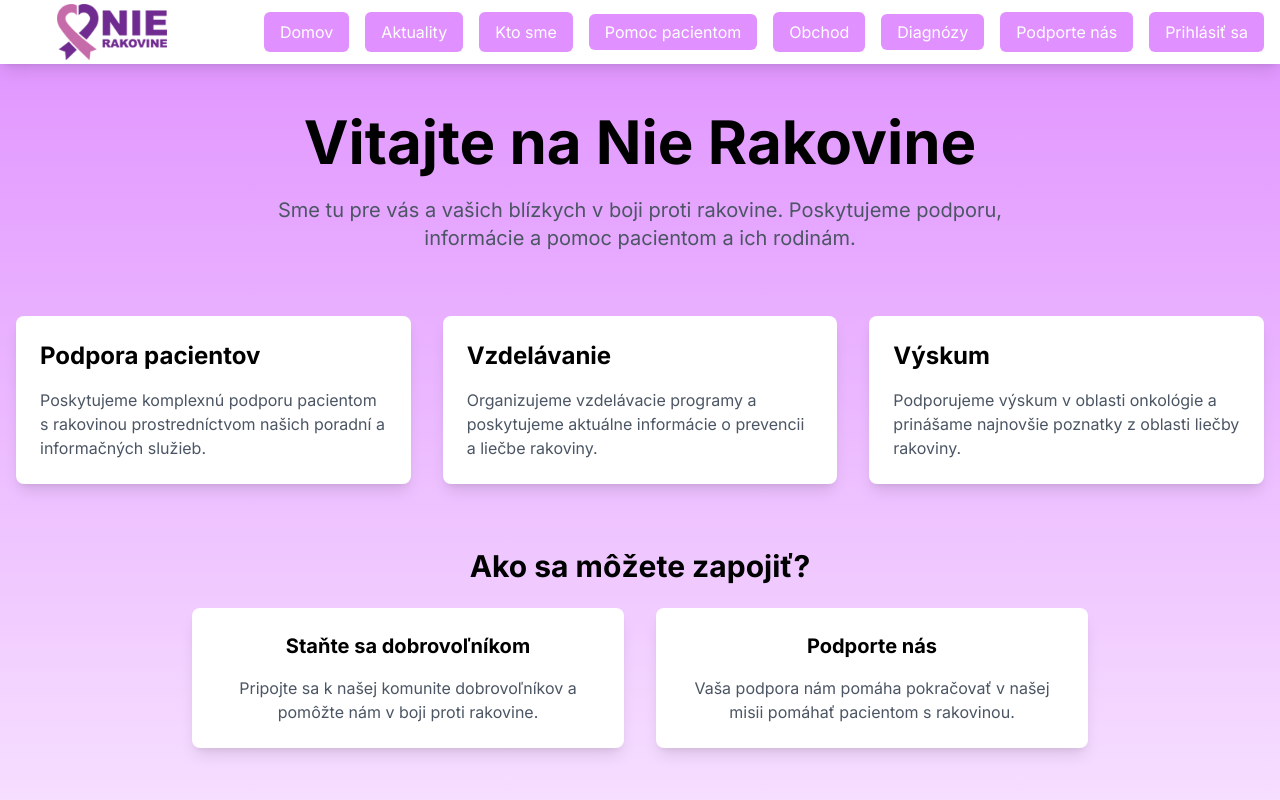
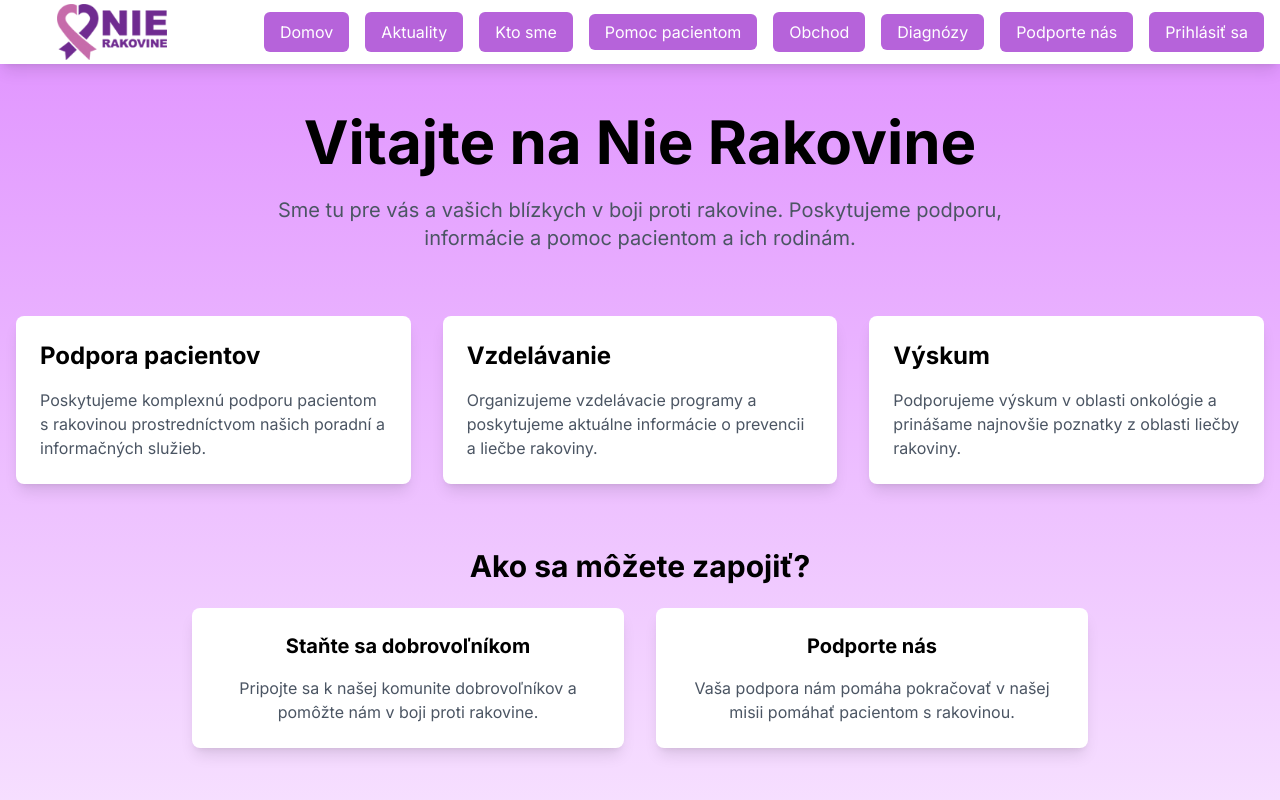
Before and after one commit to Andy15084/NieRakovine, a Next.js app: page / in a window 1280 px wide. Shown: the top 800 px of the page. Built offline with nearby package versions, Linux system fonts and the light colour scheme.

Commit message:
visuall change

```diff
--- a/src/app/globals.css
+++ b/src/app/globals.css
@@ -28,7 +28,7 @@ body {
 @layer components {
   .nav-link {
     @apply px-4 py-2 rounded-md transition-all duration-200
-    bg-[var(--light-purple)] text-white
+    bg-[var(--primary-purple)] text-white
     hover:bg-[var(--dark-purple)] hover:shadow-md;
   }
 
@@ -43,7 +43,7 @@ body {
 
   .dropdown-item {
     @apply block px-4 py-2 text-gray-800 transition-colors duration-200
-    hover:bg-[var(--light-purple)] hover:text-white;
+    hover:bg-[var(--primary-purple)] hover:text-white;
   }
 
   .footer {
```
